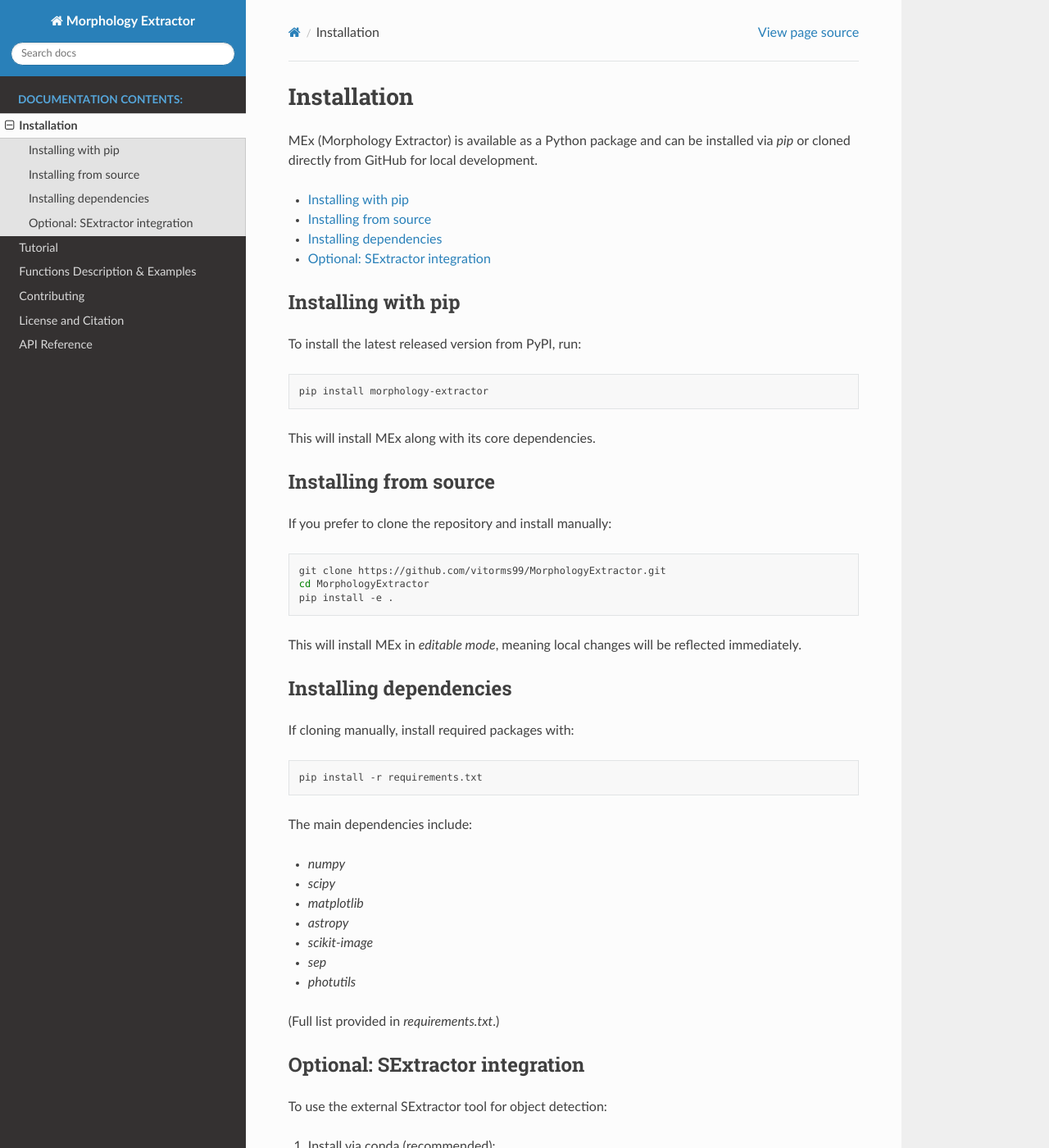
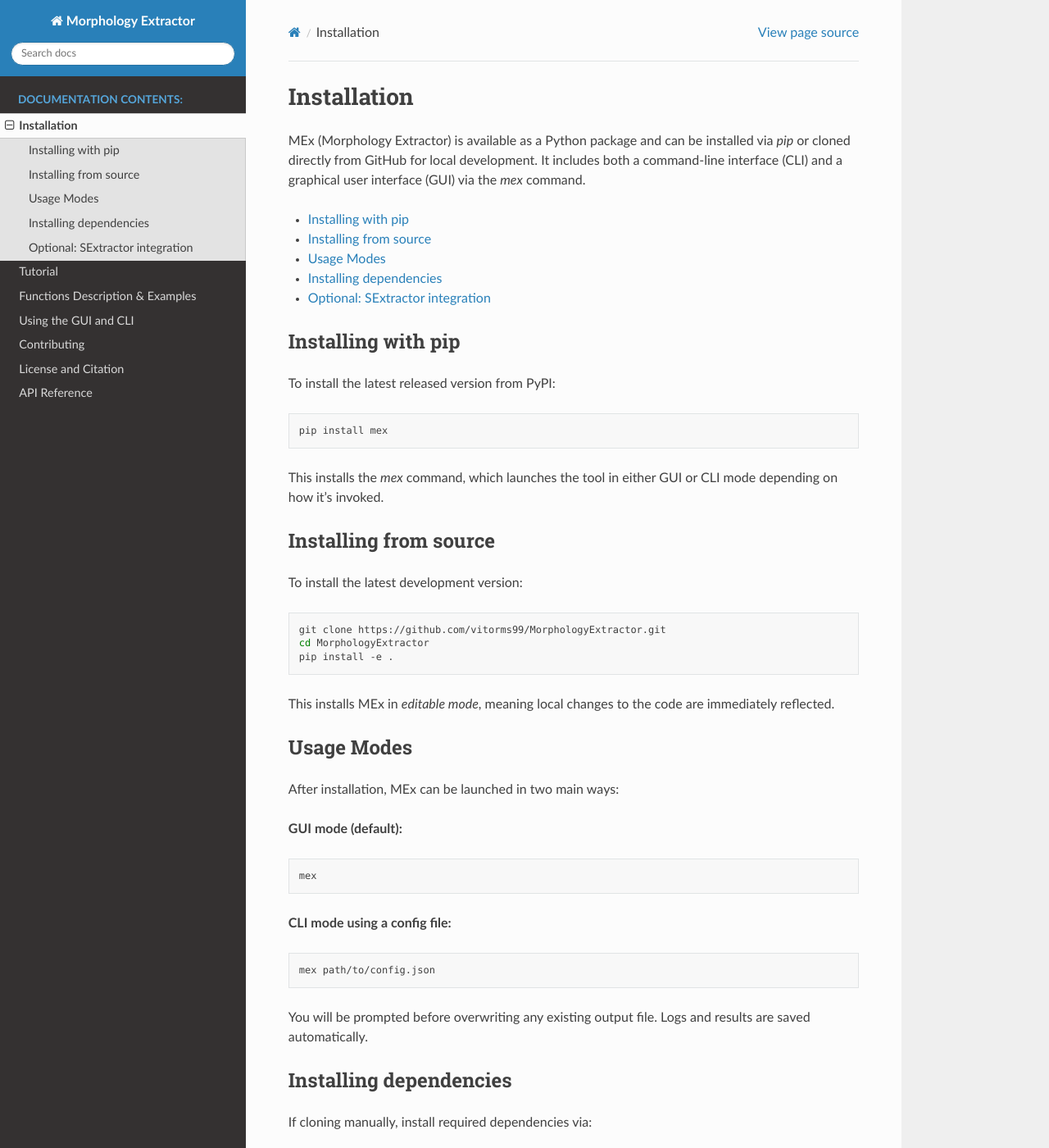
Before and after one commit to vitorms99/MorphologyExtractor, a Sphinx documentation site: the page built from docs/source/installation.rst, in a window 1280 px wide and 1400 px high. Shown: the whole window at 82% size. Built offline with Sphinx 7.4.7 and the Read the Docs theme 3.1.0, drawn with Linux system fonts in a browser that asks for light colours; some of the changed text lies outside the part shown.

Commit message:
MEx 0.1.0 submitted to PyPI

```diff
--- a/docs/source/index.rst
+++ b/docs/source/index.rst
@@ -30,6 +30,7 @@
    installation
    tutorial/tutorial_index
    functions/functions_index
+   GUI
    contributing
    license_and_citation
    api/modules
--- a/docs/source/installation.rst
+++ b/docs/source/installation.rst
@@ -1,7 +1,7 @@
 Installation
 ============
 
-MEx (Morphology Extractor) is available as a Python package and can be installed via `pip` or cloned directly from GitHub for local development.
+MEx (Morphology Extractor) is available as a Python package and can be installed via `pip` or cloned directly from GitHub for local development. It includes both a command-line interface (CLI) and a graphical user interface (GUI) via the `mex` command.
 
 .. contents::
    :local:
@@ -10,18 +10,18 @@
 Installing with pip
 -------------------
 
-To install the latest released version from PyPI, run:
+To install the latest released version from PyPI:
 
 .. code-block:: bash
 
-   pip install morphology-extractor
+   pip install mex
 
-This will install MEx along with its core dependencies.
+This installs the `mex` command, which launches the tool in either GUI or CLI mode depending on how it's invoked.
 
 Installing from source
 ----------------------
 
-If you prefer to clone the repository and install manually:
+To install the latest development version:
 
 .. code-block:: bash
 
@@ -29,18 +29,37 @@
    cd MorphologyExtractor
    pip install -e .
 
-This will install MEx in *editable mode*, meaning local changes will be reflected immediately.
+This installs MEx in *editable mode*, meaning local changes to the code are immediately reflected.
+
+Usage Modes
+-----------
+
+After installation, MEx can be launched in two main ways:
+
+**GUI mode (default):**
+
+.. code-block:: bash
+
+   mex
+
+**CLI mode using a config file:**
+
+.. code-block:: bash
+
+   mex path/to/config.json
+
+You will be prompted before overwriting any existing output file. Logs and results are saved automatically.
 
 Installing dependencies
 -----------------------
 
-If cloning manually, install required packages with:
+If cloning manually, install required dependencies via:
 
 .. code-block:: bash
 
    pip install -r requirements.txt
 
-The main dependencies include:
+Main dependencies include:
 
 - `numpy`
 - `scipy`
@@ -48,9 +67,11 @@
 - `astropy`
 - `scikit-image`
 - `sep`
-- `photutils`
+- `tqdm`
+- `joblib`
+- `filelock`
 
-(Full list provided in `requirements.txt`.)
+(Full list available in `requirements.txt`.)
 
 Optional: SExtractor integration
 --------------------------------
```
Also changed, not shown: other parts of docs/source/installation.rst (+1 -1 lines), docs/source/GUI.rst (added, +79 -0 lines).
